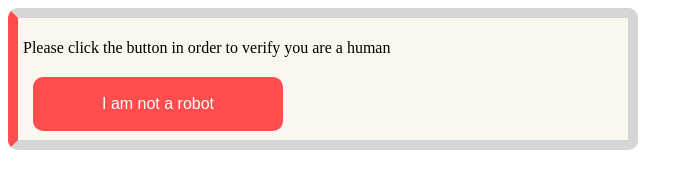
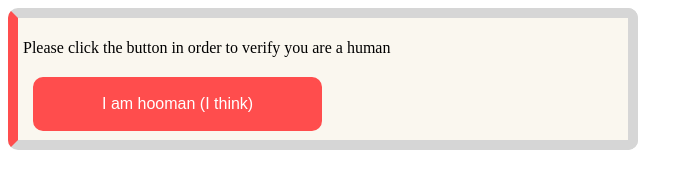
Before and after one commit to potatojek/rickrollProtection, a plain HTML site: page index.html in a window 1280 px wide. Shown: the whole page, without its empty margins (0-693 px from the left). Drawn offline with Linux system fonts and the light colour scheme.

Commit message:
Update index.html

```diff
--- a/index.html
+++ b/index.html
@@ -65,7 +65,7 @@
         </script>
         <div id="start" class="box">
             <p>Please click the button in order to verify you are a human</p>
-            <button type="button" onclick="playvid();" class="button">I am not a robot</button>
+            <button type="button" onclick="playvid();" class="button">I am hooman (I think)</button>
         </div>
     </body>
 </html>
```
